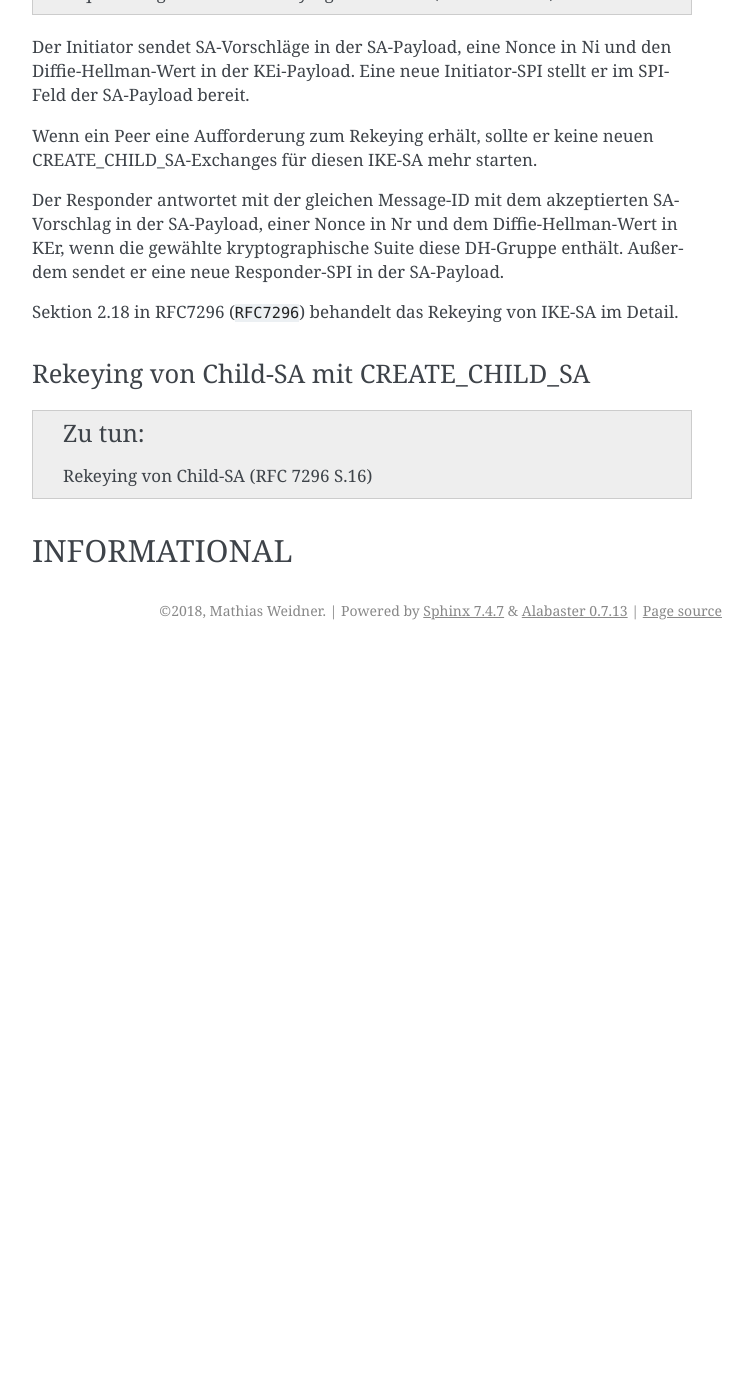
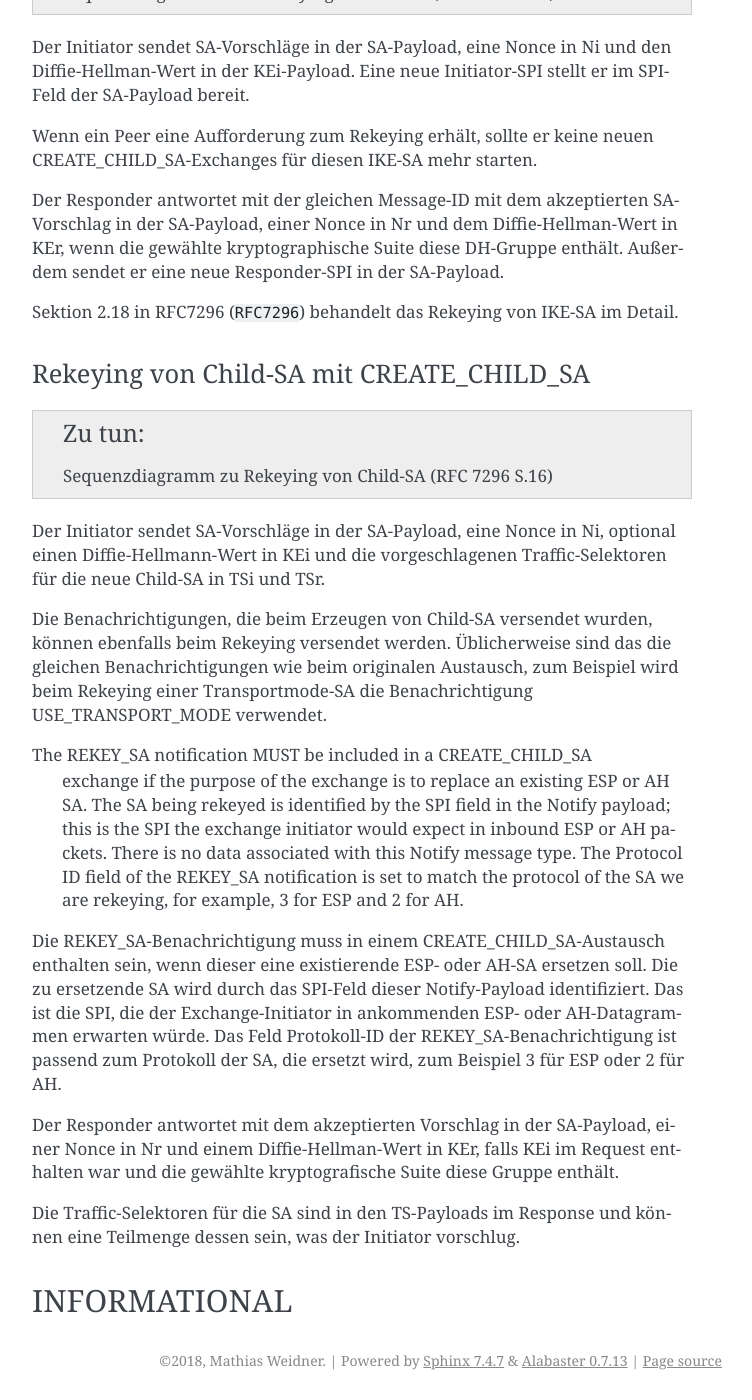
Before and after one commit to matwei-books/Fehlersuche-bei-IPsec-VPN-mit-IKEv2, a Sphinx documentation site: the page built from source/ikev2/nachrichten.rst, in a window 1280 px wide and 1400 px high, scrolled down 8248 px. Shown: the whole window, without its empty margins (388-1140 px from the left). Built offline with Sphinx 7.4.7, drawn with Linux system fonts in a browser that asks for light colours; cross-references to code outside the pages are shown as plain code; before the commit the page ends 8898 px from its top, so only the background shows below that.

Commit message:
Text zu Rekeying von Child-SA

```diff
--- a/source/ikev2/nachrichten.rst
+++ b/source/ikev2/nachrichten.rst
@@ -392,7 +392,46 @@ IKE-SA im Detail.
 Rekeying von Child-SA mit CREATE_CHILD_SA
 .........................................
 
-.. todo:: Rekeying von Child-SA (RFC 7296 S.16)
+.. todo:: Sequenzdiagramm zu Rekeying von Child-SA (RFC 7296 S.16)
+
+Der Initiator sendet SA-Vorschläge in der SA-Payload, eine Nonce in Ni,
+optional einen Diffie-Hellmann-Wert in KEi und die vorgeschlagenen
+Traffic-Selektoren für die neue Child-SA in TSi und TSr.
+
+.. index:: USE_TRANSPORT_MODE
+
+Die Benachrichtigungen, die beim Erzeugen von Child-SA versendet wurden,
+können ebenfalls beim Rekeying versendet werden. Üblicherweise sind das
+die gleichen Benachrichtigungen wie beim originalen Austausch, zum
+Beispiel wird beim Rekeying einer Transportmode-SA die Benachrichtigung
+USE_TRANSPORT_MODE verwendet.
+
+The REKEY_SA notification MUST be included in a CREATE_CHILD_SA
+   exchange if the purpose of the exchange is to replace an existing ESP
+   or AH SA.  The SA being rekeyed is identified by the SPI field in the
+   Notify payload; this is the SPI the exchange initiator would expect
+   in inbound ESP or AH packets.  There is no data associated with this
+   Notify message type.  The Protocol ID field of the REKEY_SA
+   notification is set to match the protocol of the SA we are rekeying,
+   for example, 3 for ESP and 2 for AH.
+
+.. index:: REKEY_SA
+
+Die REKEY_SA-Benachrichtigung muss in einem CREATE_CHILD_SA-Austausch
+enthalten sein, wenn dieser eine existierende ESP- oder AH-SA ersetzen
+soll. Die zu ersetzende SA wird durch das SPI-Feld dieser Notify-Payload
+identifiziert. Das ist die SPI, die der Exchange-Initiator in
+ankommenden ESP- oder AH-Datagrammen erwarten würde. Das Feld
+Protokoll-ID der REKEY_SA-Benachrichtigung ist passend zum Protokoll der
+SA, die ersetzt wird, zum Beispiel 3 für ESP oder 2 für AH.
+
+Der Responder antwortet mit dem akzeptierten Vorschlag in der
+SA-Payload, einer Nonce in Nr und einem Diffie-Hellman-Wert in KEr,
+falls KEi im Request enthalten war und die gewählte kryptografische
+Suite diese Gruppe enthält.
+
+Die Traffic-Selektoren für die SA sind in den TS-Payloads im Response
+und können eine Teilmenge dessen sein, was der Initiator vorschlug.
 
 .. index:: ! INFORMATIONAL
    single: Nachrichten; INFORMATIONAL
```
